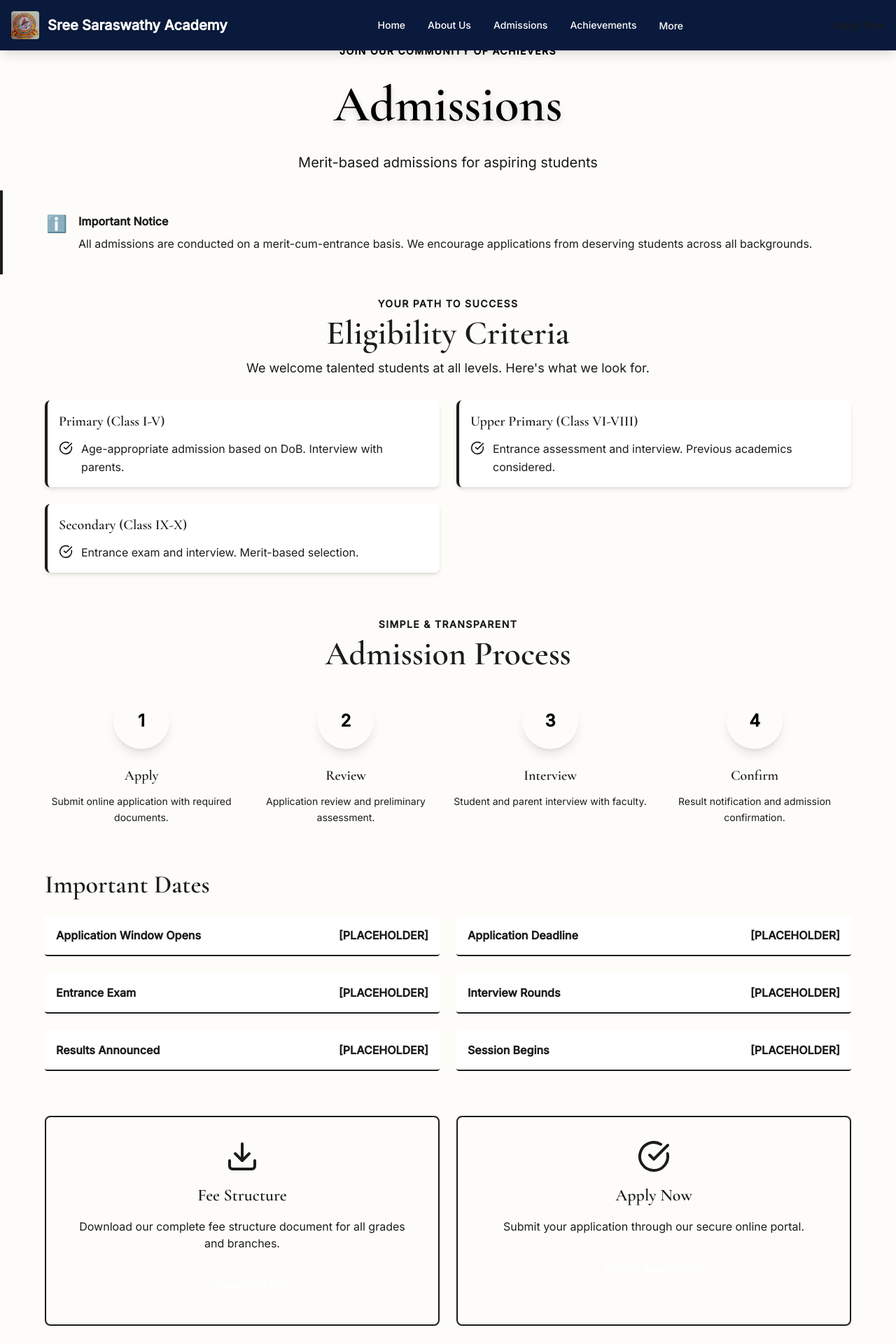
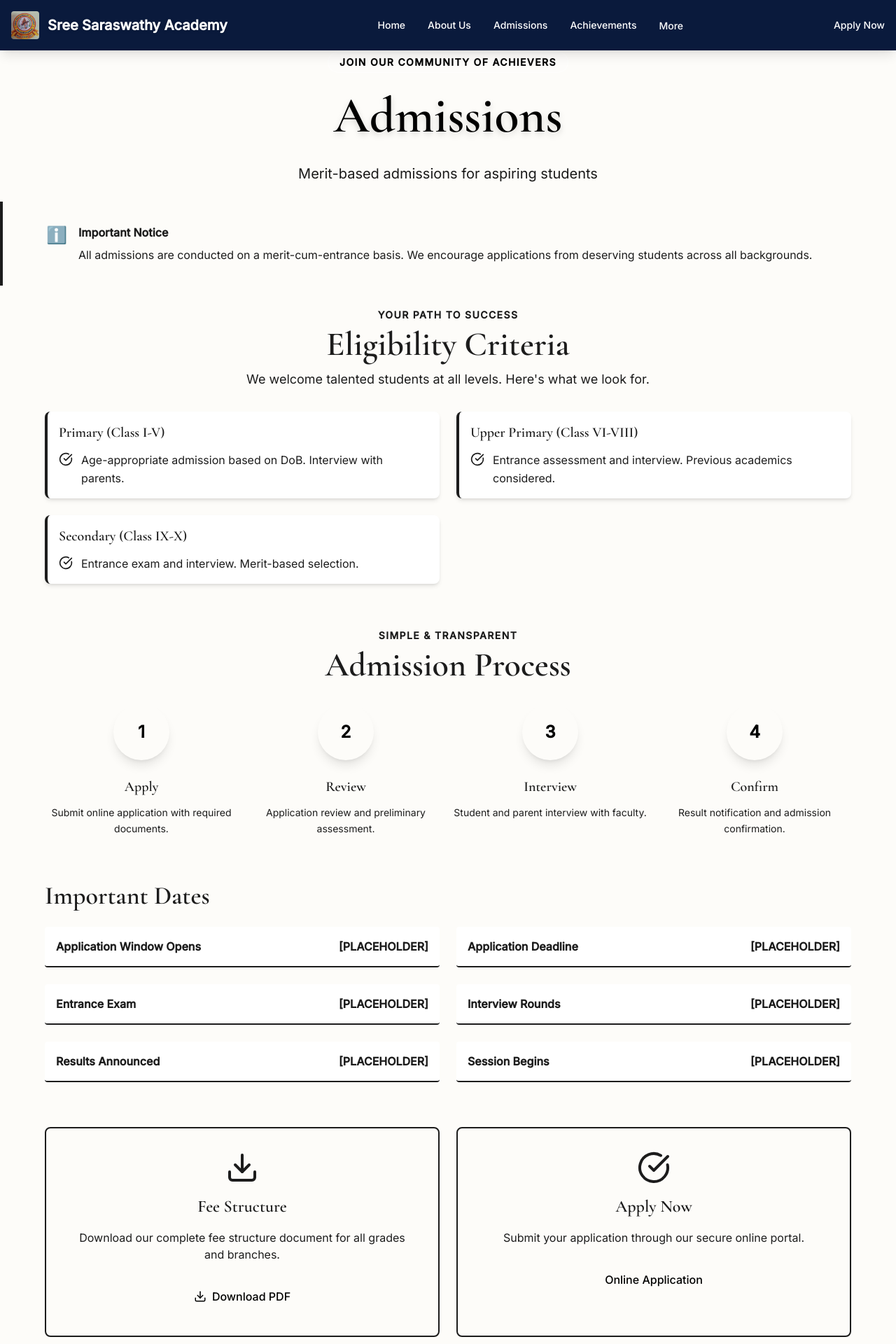
Before and after one commit to lkumar17/academic-ssa-page, a Next.js app: page /admissions in a window 1280 px wide. Shown: the top 1920 px of the page at 70% size. Built offline with nearby package versions, Linux system fonts and the light colour scheme.

Commit message:
style: Adjust padding and text colors in Admissions page and Navbar refactor: Remove unnecessary class options from Application Form

```diff
--- a/src/app/admissions/page.tsx
+++ b/src/app/admissions/page.tsx
@@ -43,7 +43,7 @@ export default function AdmissionsPage() {
   return (
     <>
       <Navbar onApplyClick={() => setIsFormOpen(true)} />
-      <div className="pt-8">
+      <div className="pt-12">
         {/* Hero Section */}
         <div className="relative min-h-60 bg-gradient-to-b from-accent via-accent/90 to-accent/70 text-white flex items-center justify-center overflow-hidden">
           {/* Decorative gradient overlay */}
@@ -243,7 +243,7 @@ export default function AdmissionsPage() {
               <p className="text-text-muted mb-6">
                 Download our complete fee structure document for all grades and branches.
               </p>
-              <button className="w-full px-6 py-3 bg-accent text-white rounded font-medium hover:bg-opacity-90 transition-all inline-flex items-center justify-center gap-2">
+              <button className="w-full px-6 py-3 bg-accent text-black rounded font-medium hover:bg-opacity-90 transition-all inline-flex items-center justify-center gap-2">
                 <Download size={18} />
                 Download PDF
               </button>
@@ -265,7 +265,7 @@ export default function AdmissionsPage() {
               </p>
               <button
                 onClick={() => setIsFormOpen(true)}
-                className="w-full px-6 py-3 bg-primary text-white rounded font-medium hover:bg-opacity-90 transition-all"
+                className="w-full px-6 py-3 bg-primary text-black rounded font-medium hover:bg-opacity-90 transition-all"
               >
                 Online Application
               </button>
--- a/src/components/forms/ApplicationForm.tsx
+++ b/src/components/forms/ApplicationForm.tsx
@@ -279,8 +279,6 @@ export default function ApplicationForm({ isOpen, onClose }: ApplicationFormProp
                       <option value="Class VIII">Class VIII</option>
                       <option value="Class IX">Class IX</option>
                       <option value="Class X">Class X</option>
-                      <option value="Class XI">Class XI</option>
-                      <option value="Class XII">Class XII</option>
                       <option value="Nursery">Nursery</option>
                       <option value="KG">KG</option>
                     </select>
--- a/src/components/layout/Navbar.tsx
+++ b/src/components/layout/Navbar.tsx
@@ -72,7 +72,7 @@ export default function Navbar() {
           </div>
 
           {/* Apply Link */}
-          <Link href="/admissions" className="hidden md:block text-accent font-medium text-sm hover:text-white transition-colors">
+          <Link href="/admissions" className="text-accent font-medium text-sm text-white">
             Apply Now
           </Link>
 
```
